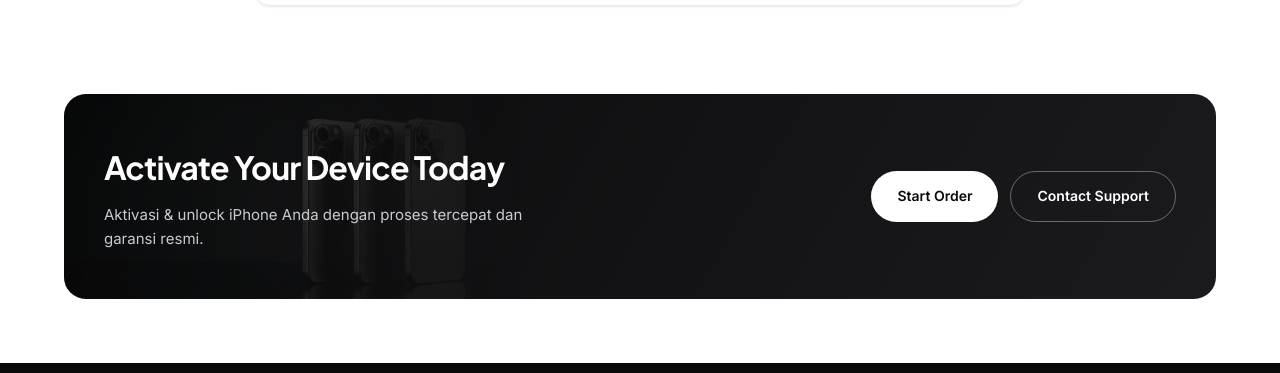
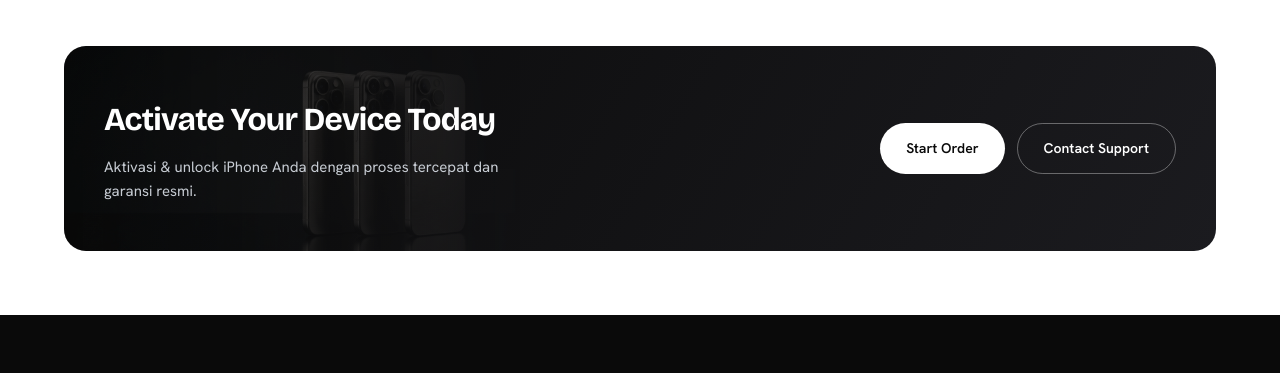
Before and after one commit to xrniqbl/activatepro, a plain HTML site: page index.html in a window 1280 px wide. Shown: the part 3896-4269 px from the top of the page. Drawn offline with nearby package versions, Linux system fonts and the light colour scheme.

Commit message:
Redesign theme: monochrome black/white/grey palette + new typography (Bricolage Grotesque, Hanken Grotesk, Space Mono)

```diff
--- a/index.html
+++ b/index.html
@@ -11,7 +11,7 @@
   ></script>
   <link rel="preconnect" href="https://fonts.googleapis.com">
   <link rel="preconnect" href="https://fonts.gstatic.com" crossorigin>
-  <link href="https://fonts.googleapis.com/css2?family=Inter:wght@300;400;500;600;700;800&family=Plus+Jakarta+Sans:wght@500;600;700;800&family=JetBrains+Mono:wght@400;500&display=swap" rel="stylesheet">
+  <link href="https://fonts.googleapis.com/css2?family=Bricolage+Grotesque:wght@500;600;700;800&family=Hanken+Grotesk:wght@300;400;500;600;700;800&family=Space+Mono:wght@400;700&display=swap" rel="stylesheet">
   <script src="https://cdn.jsdelivr.net/npm/chart.js@4.4.1/dist/chart.umd.min.js"></script>
   <link rel="stylesheet" href="styles.css">
 </head>
--- a/styles.css
+++ b/styles.css
@@ -5,35 +5,35 @@
 
 :root {
   /* Brand — clean modern blue */
-  --primary: #2563eb;
-  --primary-600: #1d4ed8;
-  --primary-700: #1e40af;
-  --primary-50: #eff6ff;
-  --primary-100: #dbeafe;
+  --primary: #18181b;
+  --primary-600: #000000;
+  --primary-700: #18181b;
+  --primary-50: #f4f4f5;
+  --primary-100: #e4e4e7;
   --on-primary: #ffffff;
 
   /* Neutrals — clean slate-tinted */
   --background: #ffffff;
-  --surface: #f8fafc;        /* slate-50 */
-  --surface-2: #f1f5f9;      /* slate-100 */
+  --surface: #fafafa;        /* slate-50 */
+  --surface-2: #f4f4f5;      /* slate-100 */
   --card: #ffffff;
-  --foreground: #0f172a;      /* slate-900 — softer than pure black */
-  --muted: #f1f5f9;
-  --muted-foreground: #64748b; /* slate-500 */
-  --border: #e8edf3;
-  --border-strong: #cbd5e1;
-  --input: #e2e8f0;
-  --ring: #2563eb;
+  --foreground: #18181b;      /* slate-900 — softer than pure black */
+  --muted: #f4f4f5;
+  --muted-foreground: #71717a; /* slate-500 */
+  --border: #e7e7e9;
+  --border-strong: #d4d4d8;
+  --input: #e4e4e7;
+  --ring: #18181b;
 
   /* Status */
-  --success: #16a34a;
-  --success-bg: #eafaf0;
-  --warning: #d97706;
-  --warning-bg: #fff5e6;
-  --danger: #dc2626;
-  --danger-bg: #fdecec;
-  --info: #266FA2;
-  --info-bg: #eaf2f8;
+  --success: #3f3f46;
+  --success-bg: #f4f4f5;
+  --warning: #71717a;
+  --warning-bg: #f4f4f5;
+  --danger: #18181b;
+  --danger-bg: #ededee;
+  --info: #52525b;
+  --info-bg: #f4f4f5;
 
   /* Radii */
   --radius: 16px;
@@ -48,9 +48,9 @@
   --shadow-md: 0 12px 28px -8px rgba(16,24,40,.14), 0 4px 10px -4px rgba(16,24,40,.08);
   --shadow-lg: 0 28px 60px -16px rgba(16,24,40,.20), 0 8px 18px -8px rgba(16,24,40,.10);
 
-  --font-sans: 'Inter', -apple-system, BlinkMacSystemFont, 'Segoe UI', sans-serif;
-  --font-display: 'Plus Jakarta Sans', 'Inter', -apple-system, BlinkMacSystemFont, sans-serif;
-  --font-mono: 'JetBrains Mono', ui-monospace, monospace;
+  --font-sans: 'Hanken Grotesk', -apple-system, BlinkMacSystemFont, 'Segoe UI', sans-serif;
+  --font-display: 'Bricolage Grotesque', 'Hanken Grotesk', -apple-system, BlinkMacSystemFont, sans-serif;
+  --font-mono: 'Space Mono', ui-monospace, monospace;
 }
 
 * { box-sizing: border-box; }
@@ -188,8 +188,8 @@
 /* ---------- Hero ---------- */
 .hero-bg {
   background:
-    radial-gradient(900px 380px at 80% -10%, rgba(38,111,162,.10), transparent 60%),
-    radial-gradient(700px 320px at 0% 0%, rgba(38,111,162,.06), transparent 55%),
+    radial-gradient(900px 380px at 80% -10%, rgba(63,63,70,.10), transparent 60%),
+    radial-gradient(700px 320px at 0% 0%, rgba(63,63,70,.06), transparent 55%),
     var(--background);
 }
 .grid-mask {
@@ -204,7 +204,7 @@
   width: 248px; height: 510px; border-radius: 44px; background: #0a0a0a;
   padding: 10px; box-shadow: var(--shadow-lg); position: relative;
 }
-.phone-screen { width:100%; height:100%; border-radius: 36px; background: linear-gradient(170deg,#266FA2,#184a6d); overflow:hidden; position:relative; }
+.phone-screen { width:100%; height:100%; border-radius: 36px; background: linear-gradient(170deg,#52525b,#3f3f46); overflow:hidden; position:relative; }
 .phone-notch { position:absolute; top:10px; left:50%; transform:translateX(-50%); width:96px; height:22px; background:#0a0a0a; border-radius:999px; z-index:2; }
 
 /* ---------- Dashboard shell ---------- */
@@ -310,7 +310,7 @@
 .fade-in { animation: fadeIn .35s ease; }
 @keyframes fadeIn { from { opacity:0; transform: translateY(8px);} to {opacity:1; transform: translateY(0);} }
 .logo-mark { width:34px; height:34px; border-radius: 9px; background: var(--primary); display:flex; align-items:center; justify-content:center; color:#fff; box-shadow: var(--shadow-sm); }
-.star { color: #f5a623; }
+.star { color: #71717a; }
 @media (prefers-reduced-motion: reduce){ *{ animation:none!important; transition:none!important; scroll-behavior:auto!important; } }
 
 /* ============================================================
@@ -369,7 +369,7 @@
 .set-row .meta p { font-size: 12.5px; color: var(--muted-foreground); margin: 3px 0 0; }
 .set-control { flex: none; display: flex; align-items: center; gap: 10px; }
 
-.cover { height: 120px; border-radius: var(--radius) var(--radius) 0 0; background: linear-gradient(120deg, #266FA2, #184a6d); position: relative; overflow: hidden; }
+.cover { height: 120px; border-radius: var(--radius) var(--radius) 0 0; background: linear-gradient(120deg, #52525b, #3f3f46); position: relative; overflow: hidden; }
 .profile-avatar { width: 92px; height: 92px; border-radius: 24px; border: 4px solid var(--card); background: var(--primary); color: #fff; display: flex; align-items: center; justify-content: center; font-size: 30px; font-weight: 800; box-shadow: var(--shadow); }
 .swatch { width: 28px; height: 28px; border-radius: 8px; cursor: pointer; border: 2px solid transparent; transition: .15s; }
 .swatch.active { border-color: var(--foreground); box-shadow: 0 0 0 2px #fff inset; }
@@ -386,18 +386,21 @@
   --card: #10171f;
   --foreground: #eef1f4;
   --muted: #161d26;
-  --muted-foreground: #93a1b1;
+  --muted-foreground: #a1a1aa;
   --border: #1f2730;
-  --border-strong: #2b3540;
+  --border-strong: #2b2b2e;
   --input: #222b35;
-  --ring: #3b8fc7;
-  --primary-50: rgba(38,111,162,.16);
-  --primary-100: rgba(38,111,162,.26);
-  --primary-700: #8cc6ea;
-  --success-bg: rgba(22,163,74,.16);
-  --warning-bg: rgba(217,119,6,.16);
-  --danger-bg: rgba(220,38,38,.16);
-  --info-bg: rgba(38,111,162,.18);
+  --ring: #71717a;
+  --primary: #fafafa;
+  --primary-600: #e4e4e7;
+  --on-primary: #18181b;
+  --primary-50: rgba(63,63,70,.16);
+  --primary-100: rgba(63,63,70,.26);
+  --primary-700: #a1a1aa;
+  --success-bg: rgba(63,63,70,.16);
+  --warning-bg: rgba(113,113,122,.16);
+  --danger-bg: rgba(24,24,27,.16);
+  --info-bg: rgba(63,63,70,.18);
   --shadow-sm: 0 1px 3px rgba(0,0,0,.4);
   --shadow: 0 4px 16px -4px rgba(0,0,0,.5);
   --shadow-md: 0 12px 28px -8px rgba(0,0,0,.55);
@@ -405,9 +408,9 @@
 }
 .dark .nav { background: rgba(11,15,20,.82); }
 .dark .topbar { background: rgba(11,15,20,.85); }
-.dark .hero-bg { background: radial-gradient(900px 380px at 80% -10%, rgba(38,111,162,.20), transparent 60%), radial-gradient(700px 320px at 0% 0%, rgba(38,111,162,.10), transparent 55%), var(--background); }
-.dark .star { color: #f5b942; }
-.dark ::-webkit-scrollbar-thumb { background: #2b3540; }
+.dark .hero-bg { background: radial-gradient(900px 380px at 80% -10%, rgba(63,63,70,.20), transparent 60%), radial-gradient(700px 320px at 0% 0%, rgba(63,63,70,.10), transparent 55%), var(--background); }
+.dark .star { color: #a1a1aa; }
+.dark ::-webkit-scrollbar-thumb { background: #2b2b2e; }
 .dark .swatch.active { box-shadow: 0 0 0 2px var(--card) inset; }
 
 /* OTP inputs */
@@ -451,10 +454,10 @@
 .dev-chip:hover { transform: translateY(-3px); box-shadow: var(--shadow-md); border-color: var(--primary); }
 .dev-phone {
   width: 30px; height: 48px; border-radius: 7px; flex: none; position: relative;
-  background: linear-gradient(165deg, #3d8ec0, #184a6d); box-shadow: inset 0 0 0 1.5px rgba(255,255,255,.12);
+  background: linear-gradient(165deg, #71717a, #3f3f46); box-shadow: inset 0 0 0 1.5px rgba(255,255,255,.12);
 }
 .dev-phone::before { content: ""; position: absolute; top: 4px; left: 50%; transform: translateX(-50%); width: 11px; height: 3px; border-radius: 2px; background: rgba(255,255,255,.55); }
-.dev-phone.pro { background: linear-gradient(165deg, #1f2937, #0a0a0a); }
+.dev-phone.pro { background: linear-gradient(165deg, #1f1f22, #0a0a0a); }
 .dev-phone.pro::after { content: ""; position: absolute; top: 7px; left: 6px; width: 8px; height: 8px; border-radius: 3px; background: rgba(255,255,255,.16); box-shadow: 0 0 0 1px rgba(255,255,255,.1); }
 .dev-name { font-weight: 600; font-size: 13.5px; white-space: nowrap; line-height: 1.2; }
 .dev-sub { font-size: 11px; color: var(--muted-foreground); display: flex; align-items: center; gap: 4px; margin-top: 2px; white-space: nowrap; }
@@ -571,7 +574,7 @@
 .store-card:hover { box-shadow: var(--shadow-md); transform: translateY(-3px); border-color: var(--border-strong); }
 .store-tag { position: absolute; top: 14px; left: 14px; z-index: 2; font-size: 10.5px; font-weight: 800; letter-spacing: .04em; padding: 4px 10px; border-radius: 999px; }
 .tag-new { background: #0a0a0a; color: #fff; }
-.tag-hot { background: #e0492f; color: #fff; }
+.tag-hot { background: #18181b; color: #fff; }
 .store-card-img { background: linear-gradient(160deg,#f7f8fa,#eef1f4); border-radius: 12px; padding: 14px; margin-bottom: 14px; aspect-ratio: 1/.86; display: flex; align-items: center; justify-content: center; overflow: hidden; }
 .store-card-img img { width: 100%; height: 100%; object-fit: contain; }
 .store-swatches { display: flex; align-items: center; gap: 6px; margin-bottom: 10px; }
@@ -625,14 +628,14 @@
 /* TESTIMONIALS */
 .testi-grid { display: grid; grid-template-columns: 1fr; gap: 18px; }
 @media (min-width: 768px){ .testi-grid { grid-template-columns: repeat(3,1fr); } }
-.testi-card .star { color: #f5a623; }
+.testi-card .star { color: #71717a; }
 
 /* PAYMENTS */
 .pay-band { display: grid; grid-template-columns: 1fr; gap: 20px; align-items: center; background: var(--card); border: 1px solid var(--border); border-radius: var(--radius); padding: 24px; }
 @media (min-width: 768px){ .pay-band { grid-template-columns: 1.6fr 1fr; } }
 .pay-row { display: flex; flex-wrap: wrap; gap: 10px; }
 .pay-chip { font-size: 12.5px; font-weight: 700; color: var(--foreground); background: var(--surface); border: 1px solid var(--border); padding: 8px 14px; border-radius: 8px; }
-.install-box { display: flex; align-items: center; justify-content: space-between; gap: 14px; background: linear-gradient(135deg,#eaf2f8,#d4e5f0); border-radius: var(--radius-sm); padding: 16px 20px; }
+.install-box { display: flex; align-items: center; justify-content: space-between; gap: 14px; background: linear-gradient(135deg,#f4f4f5,#e4e4e7); border-radius: var(--radius-sm); padding: 16px 20px; }
 .install-zero { font-size: 38px; font-weight: 800; color: var(--primary); line-height: 1; }
 .install-zero span { font-size: 18px; vertical-align: super; }
 
@@ -648,7 +651,7 @@
 .dark .store-card-img { background: linear-gradient(160deg,#1a1d22,#141619); }
 .dark .cat-card { background: linear-gradient(150deg,#16181c,#1b1e23); }
 .dark .cat-arrow { background: #1b1e23; border-color: rgba(255,255,255,.1); }
-.dark .install-box { background: linear-gradient(135deg,#16323f,#0f2430); }
+.dark .install-box { background: linear-gradient(135deg,#1c1c1f,#141416); }
 .dark .btn-store-dark { background: #fff; color: #0a0a0a; }
 .dark .btn-store-dark:hover { background: #e6e8ec; }
 .dark .btn-buy { background: var(--primary); }
```
Also changed, not shown: app.js.
